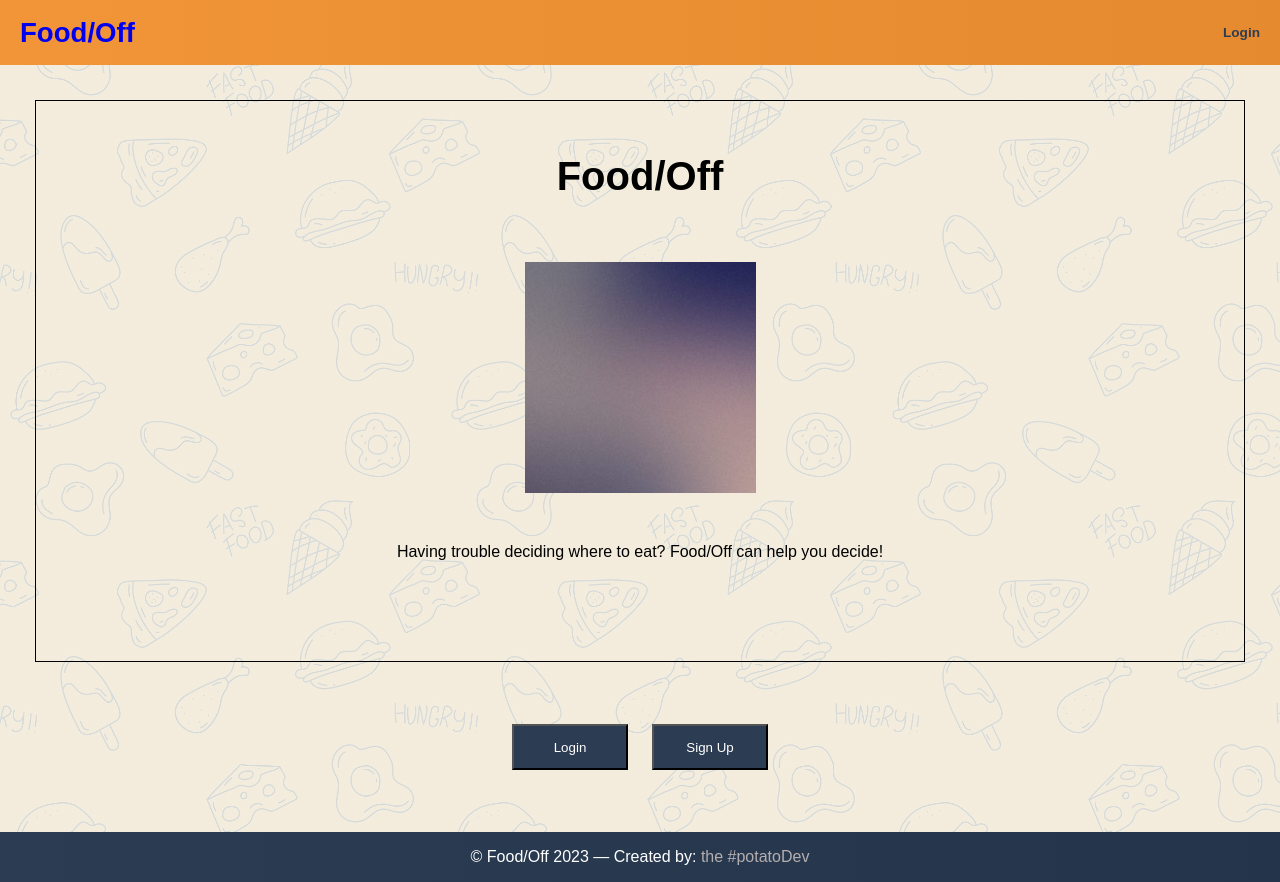
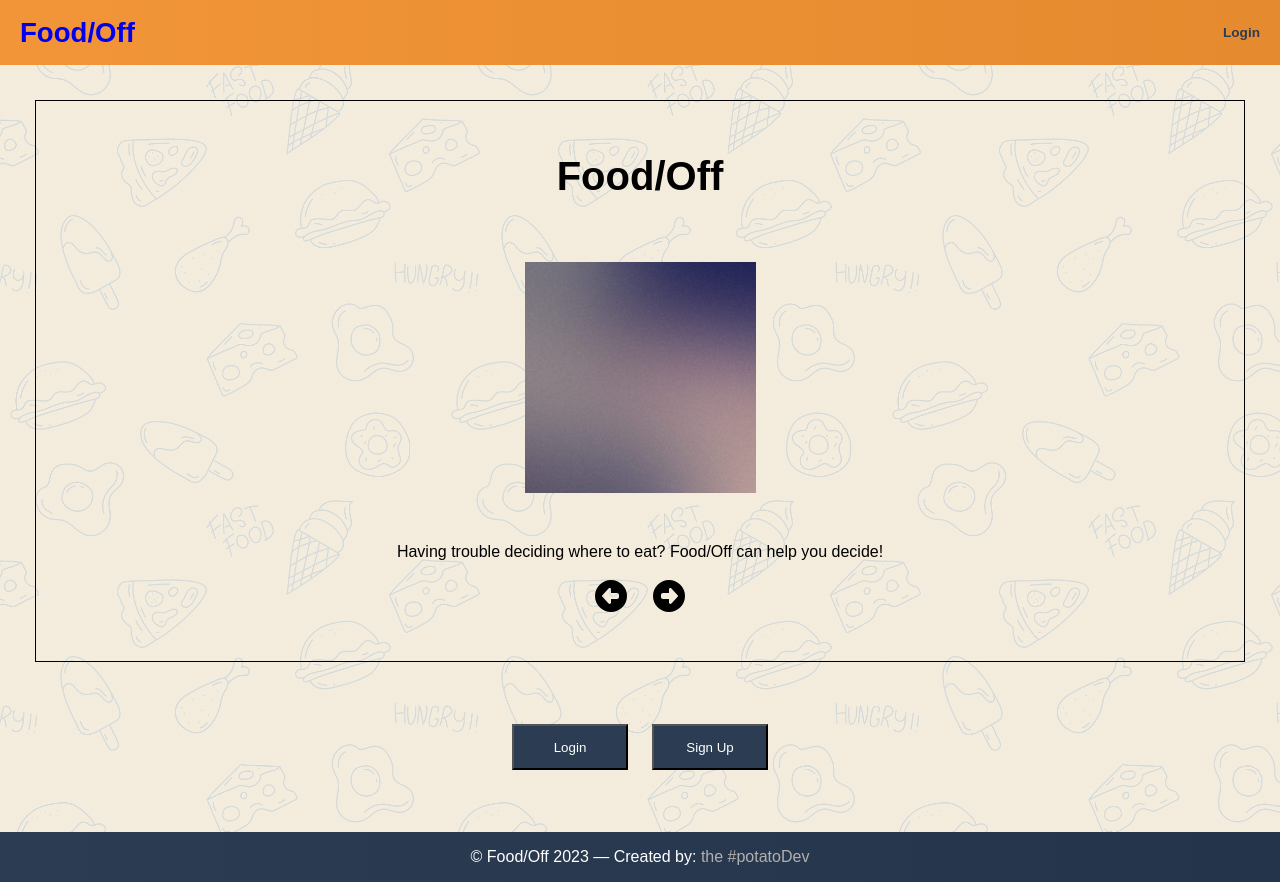
Before and after one commit to thePotatoDev-git/Food-Off, a React (Vite) app in the folder frontend/: page / in a window 1280 px wide. Built offline with nearby package versions, Linux system fonts and the light colour scheme.

Commit message:
Added arrows for hero section

```diff
--- a/frontend/src/components/Hero.jsx
+++ b/frontend/src/components/Hero.jsx
@@ -1,3 +1,5 @@
+import { FontAwesomeIcon } from '@fortawesome/react-fontawesome';
+import { faCircleLeft, faCircleRight } from '@fortawesome/free-solid-svg-icons';
 import { useState, useEffect } from 'react';
 import { Container, Card, Button } from 'react-bootstrap';
 import { LinkContainer } from 'react-router-bootstrap';
@@ -23,6 +25,10 @@ const Hero = () => {
                 <p className="hero--desc">
                     Having trouble deciding where to eat? Food/Off can help you decide!
                 </p>
+                <div className="arrows">
+                    <FontAwesomeIcon icon={faCircleLeft} size="2xl"/>
+                    <FontAwesomeIcon icon={faCircleRight} size="2xl"/>
+                </div>
             </section>
             <div className="hero--buttons">
                 <LinkContainer to="/login" >
--- a/frontend/src/index.css
+++ b/frontend/src/index.css
@@ -95,6 +95,11 @@ a:visited {
 }
 .hero--desc {
     line-height: 25px;
+}
+.arrows {
+    display: flex;
+    width: 90px;
+    justify-content: space-between;
 }
 /****************************************************************************
     LOGIN/SIGN UP
```
